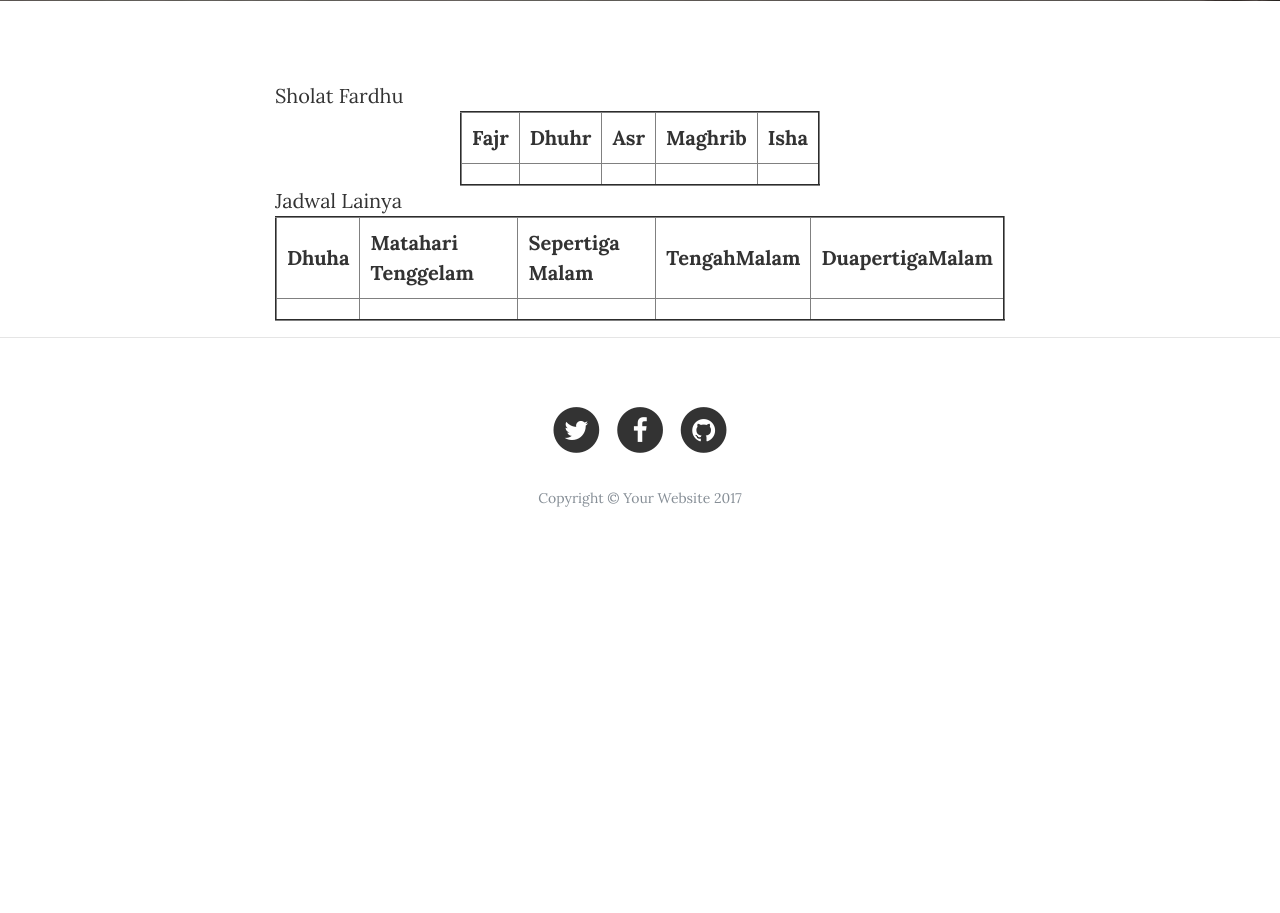
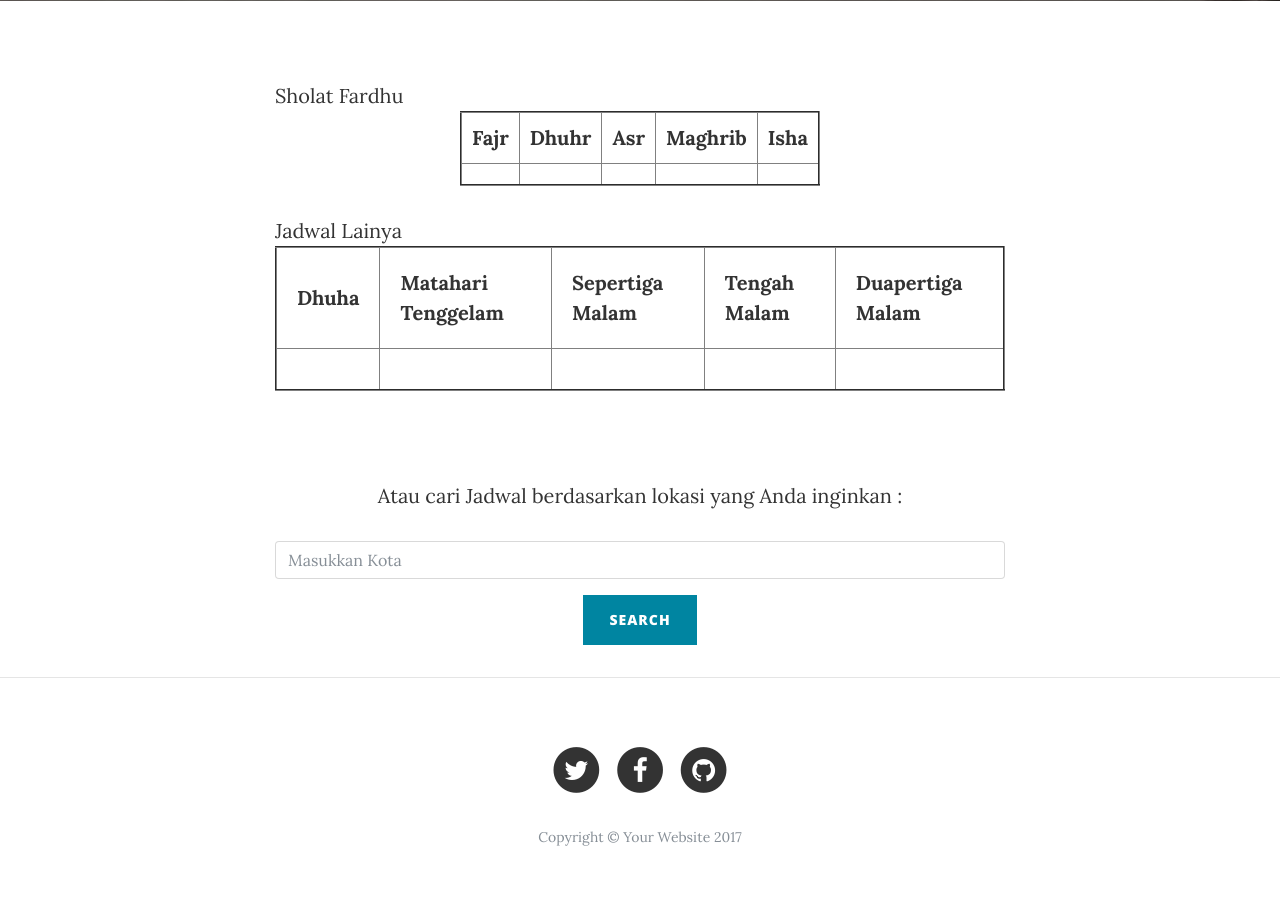
Before and after one commit to mindha/WebDiaryIbadah, a PHP site: page /diaryibadah/jadwal.php in a window 1280 px wide. Shown: the part 523-1436 px from the top of the page. Before the commit the page ends 1030 px from the top, so only its background shows below. Run offline with PHP 8.4, Linux system fonts and the light colour scheme; data that the repository does not hold is empty.

Commit message:
Penambahan Fitur Search Kota
Belum Bisa :D hehehe

```diff
--- a/jadwal.php
+++ b/jadwal.php
@@ -95,14 +95,15 @@
               print "</tr>";
             ?>
           </table>
+          </br>
           Jadwal Lainya
-          <table align="center" cellpadding="10px" border="2" margin="10px">
+          <table align="text-center" cellpadding="20px" border="2">
             <tr>
-              <th align='center'>Dhuha</th>
-              <th align='center'>Matahari Tenggelam</th>
-              <th align='center'>Sepertiga Malam</th>
-              <th align='center'>TengahMalam</th>
-              <th align='center'>DuapertigaMalam</th>
+              <th align="center">Dhuha</th>
+              <th align="center">Matahari Tenggelam</th>
+              <th align="center">Sepertiga Malam</th>
+              <th align="center">Tengah Malam</th>
+              <th align="center">Duapertiga Malam</th>
             </tr>
             <?php
               print "<tr>";
@@ -114,6 +115,21 @@
               print "</tr>";
             ?>
           </table>
+          </br></br>
+          <p align="center">Atau cari Jadwal berdasarkan lokasi yang Anda inginkan :</p>
+          <form class="form-group" method="GET" action="home.php">
+                <div class="form-group">
+
+                </div>
+                <div class="form-group">
+
+                  <input type="text" class="form-control" id="place" name="q" placeholder="Masukkan Kota">
+                </div>
+                <center>
+                  <button type="submit" class="btn btn-primary" name="submit">Search</button>
+                </center>
+
+          </form>
         </div>
       </div>
     </div>
```
